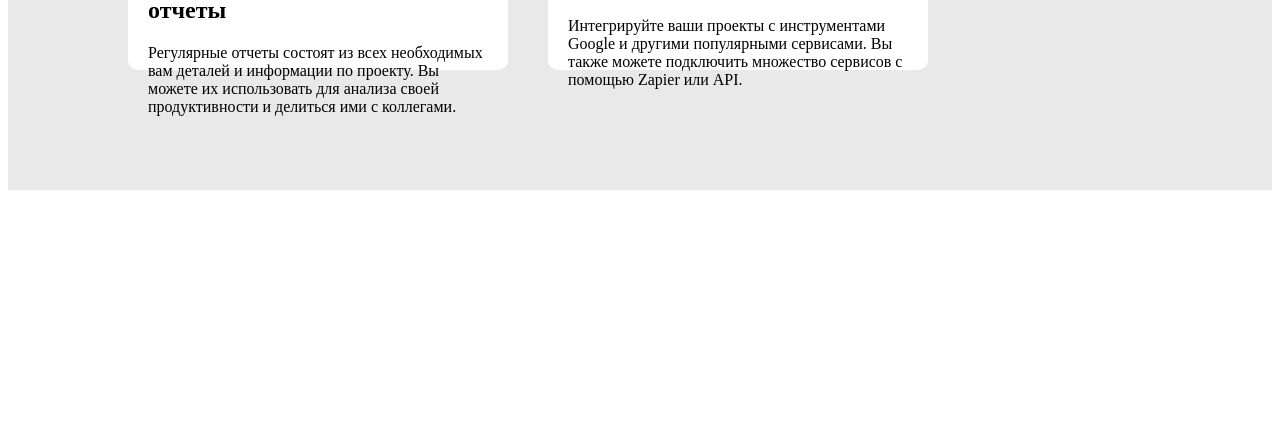
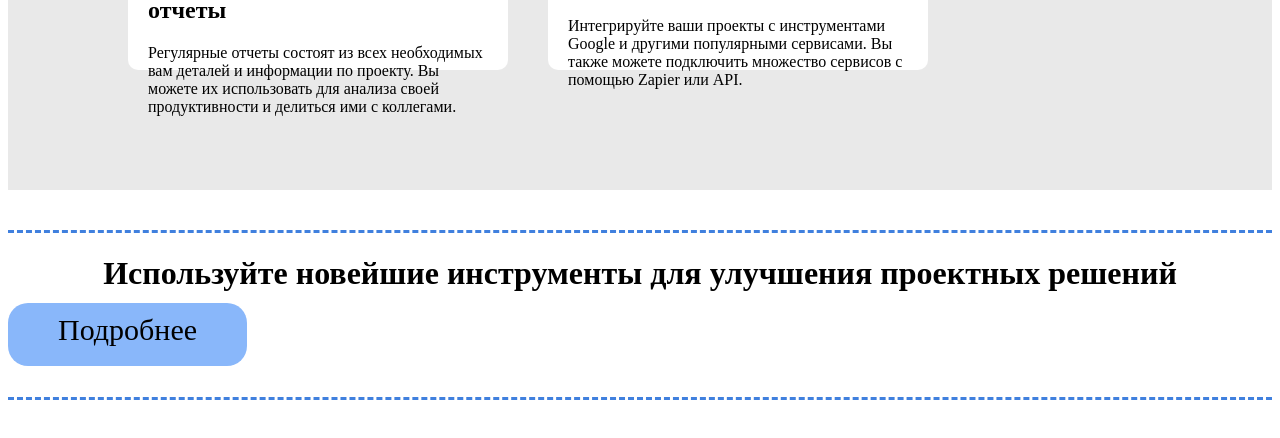
Before and after one commit to RastewX/site, a plain HTML site: page index.html in a window 1280 px wide. Shown: the part 3264-3702 px from the top of the page. Before the commit the page ends 3462 px from the top, so only its background shows below. Drawn offline with Linux system fonts and the light colour scheme.

Commit message:
Update index.html

```diff
--- a/index.html
+++ b/index.html
@@ -93,5 +93,9 @@
 
     </div>
     </div>
+    <footer>
+    <h1>Используйте новейшие инструменты для улучшения проектных решений</h1>
+    <a href="">Подробнее</a>
+</footer>
     </body>
 </html>
```
